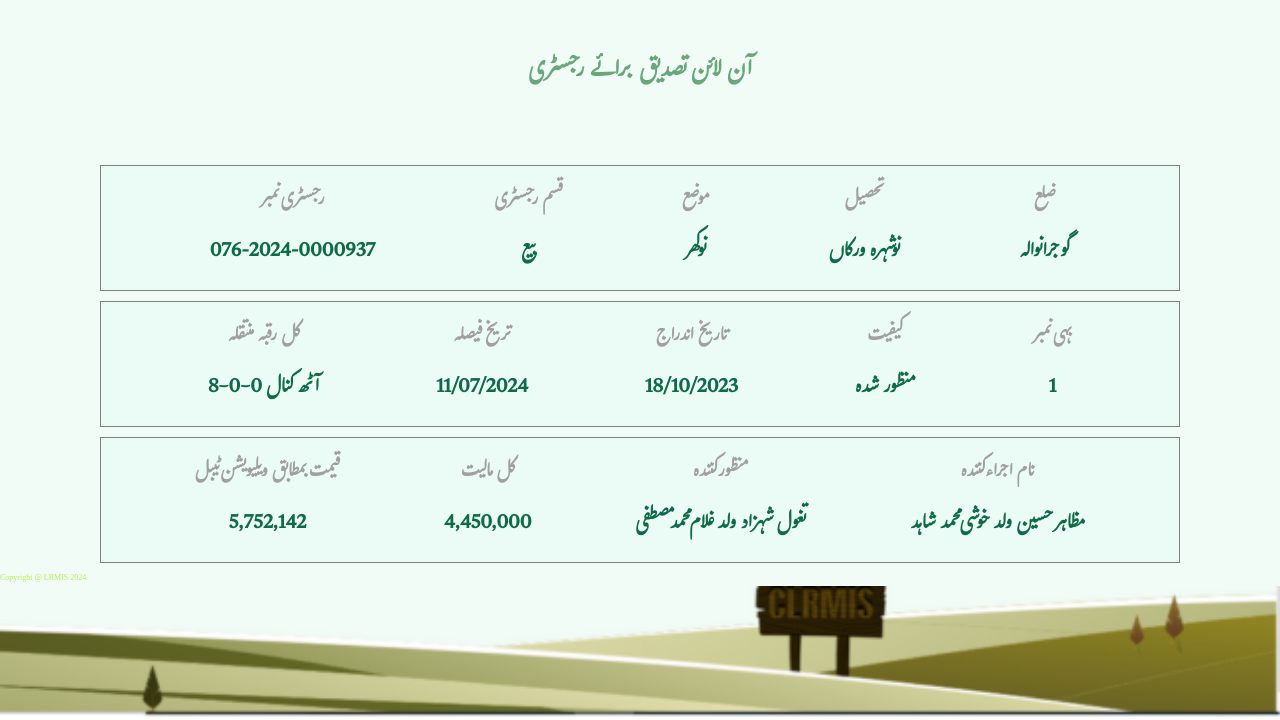
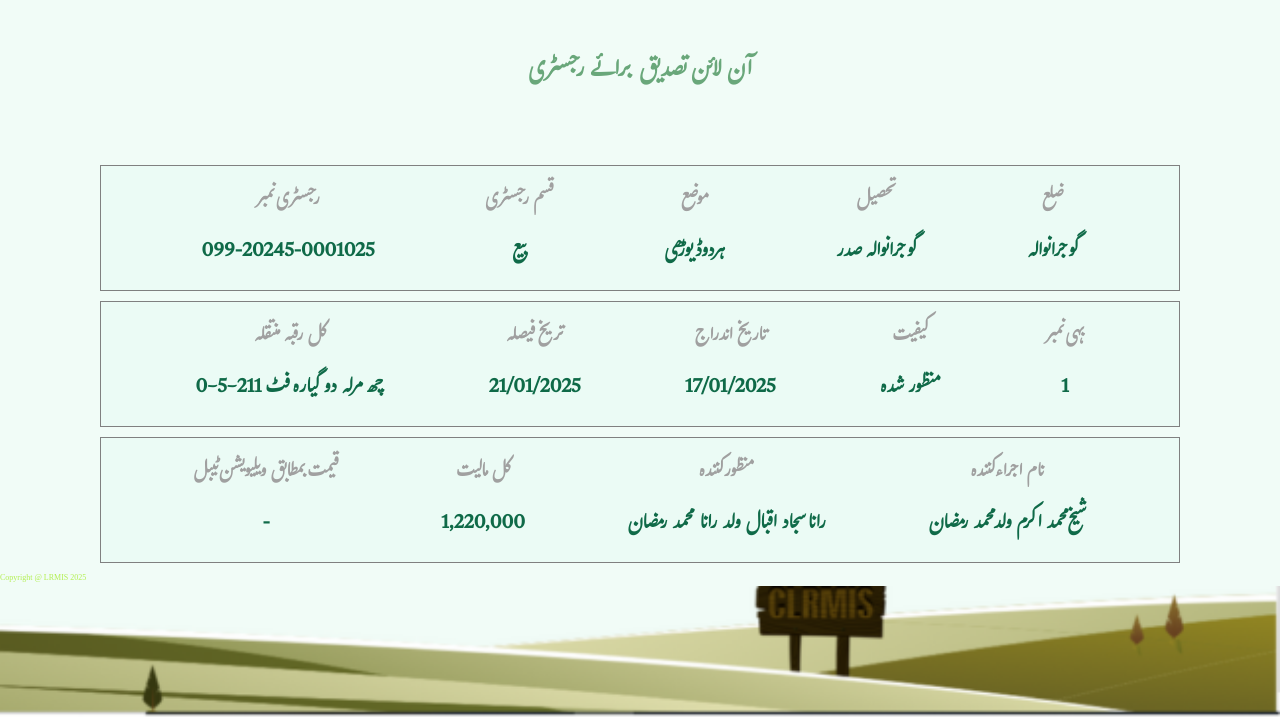
Before and after one commit to punjabzameen/Punajb18, a plain HTML site: page index.html in a window 1280 px wide. Shown: the part 80-800 px from the top of the page. Drawn offline with Linux system fonts and the light colour scheme.

Commit message:
Update index.html

```diff
--- a/index.html
+++ b/index.html
@@ -32,7 +32,7 @@
             <div class="item text1">
                 <h3>رجسٹری نمبر
                 </h3>
-                <p>076-2024-0000937
+                <p>099-20245-0001025
                 </p>
             </div>
             <div class="item text2"><h3>قسم رجسٹری
@@ -42,13 +42,13 @@
             <div class="item text3">
                 <h3>موضع
                 </h3>
-                <p>نوکھر
+                <p>ہردوڈیوڑھی
                 </p>
             </div>
             <div class="item text4">
                 <h3>تحصیل
                 </h3>
-                <p>نوشہرہ ورکاں
+                <p>گوجرانوالہ صدر
                 </p>
             </div>
             <div class="item text5">
@@ -63,18 +63,18 @@
             <div class="item text1">
                 <h3>کل رقبہ منتقلہ
                 </h3>
-                <p>8-0-0 آٹھ کنال
+                <p>0-5-211 چھ مرلہ دو گیارہ فٹ
                 </p>
             </div>
             <div class="item text2"><h3>تریخ فیصلہ
 
             </h3>
-            <p>11/07/2024
+            <p>21/01/2025
             </p></div>
             <div class="item text3">
                 <h3>تاریخ اندراج
                 </h3>
-                <p>18/10/2023
+                <p>17/01/2025
                 </p>
             </div>
             <div class="item text4">
@@ -95,23 +95,23 @@
             <div class="item text1">
                 <h3>قیمت بمطابق ویلیویشن ٹیبل
                 </h3>
-                <p>5,752,142
+                <p>-
                 </p>
             </div>
             <div class="item text2"><h3>کل مالیت
             </h3>
-            <p>4,450,000
+            <p>1,220,000
             </p></div>
             <div class="item text3">
                 <h3>منظور کنندہ
                 </h3>
-                <p>تغول شہزاد ولد غلام محمد مصطفی
+                <p>رانا سجاد اقبال ولد رانا محمد رمضان
                 </p>
             </div>
             <div class="item text4">
                 <h3>نام اجراء کنندہ
                 </h3>
-                <p>مظاہر حسین ولد خوشی محمد شاہد
+                <p>شیخ محمد اکرم ولد محمد رمضان
                 </p>
             </div>
 
@@ -120,7 +120,7 @@
     </section>
     <!-- ----------------- Inage section------------------ -->
      <div class="bottom_img">
-        Copyright @ LRMIS 2024
+        Copyright @ LRMIS 2025
 
      </div>
      <!-- <div class="main">
```
